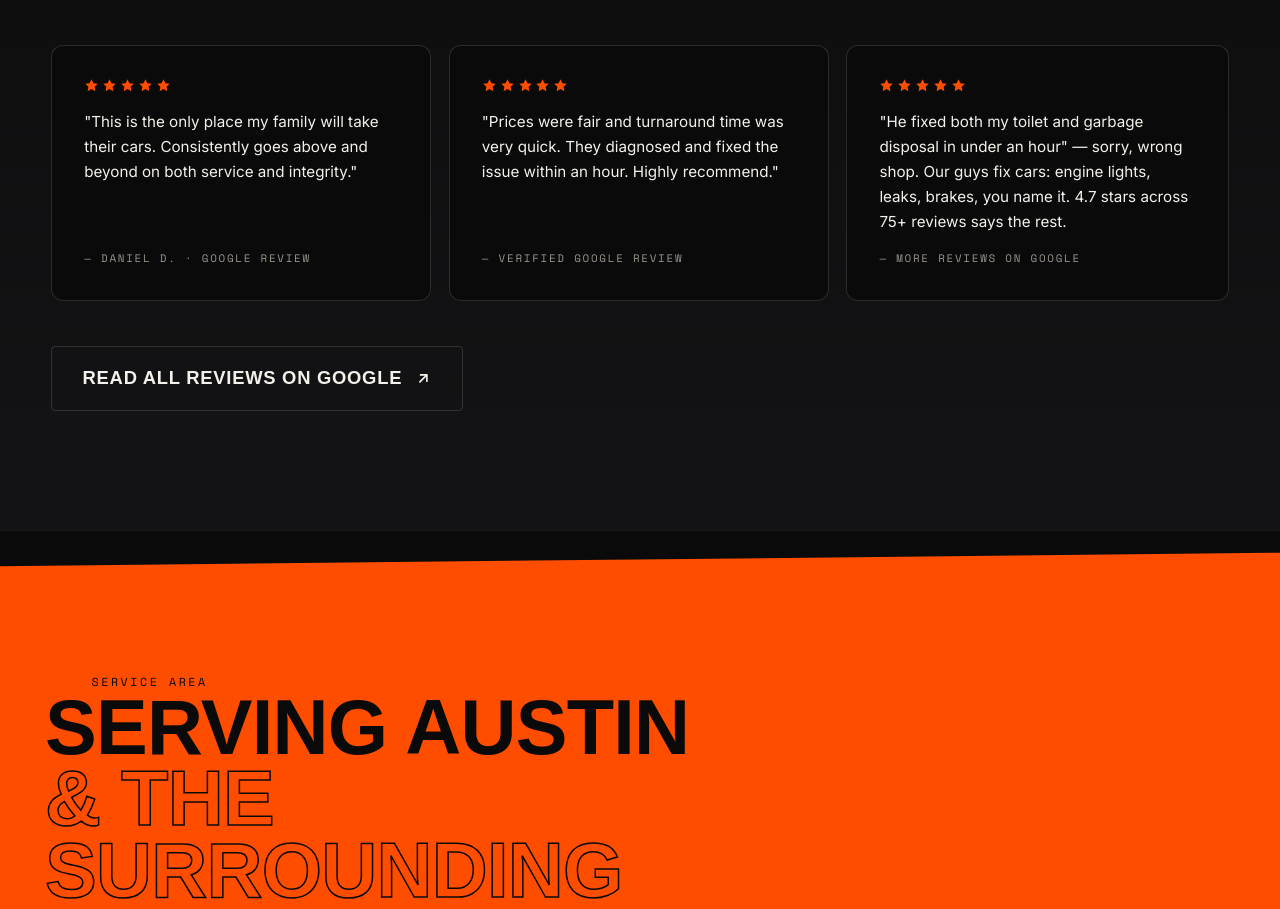
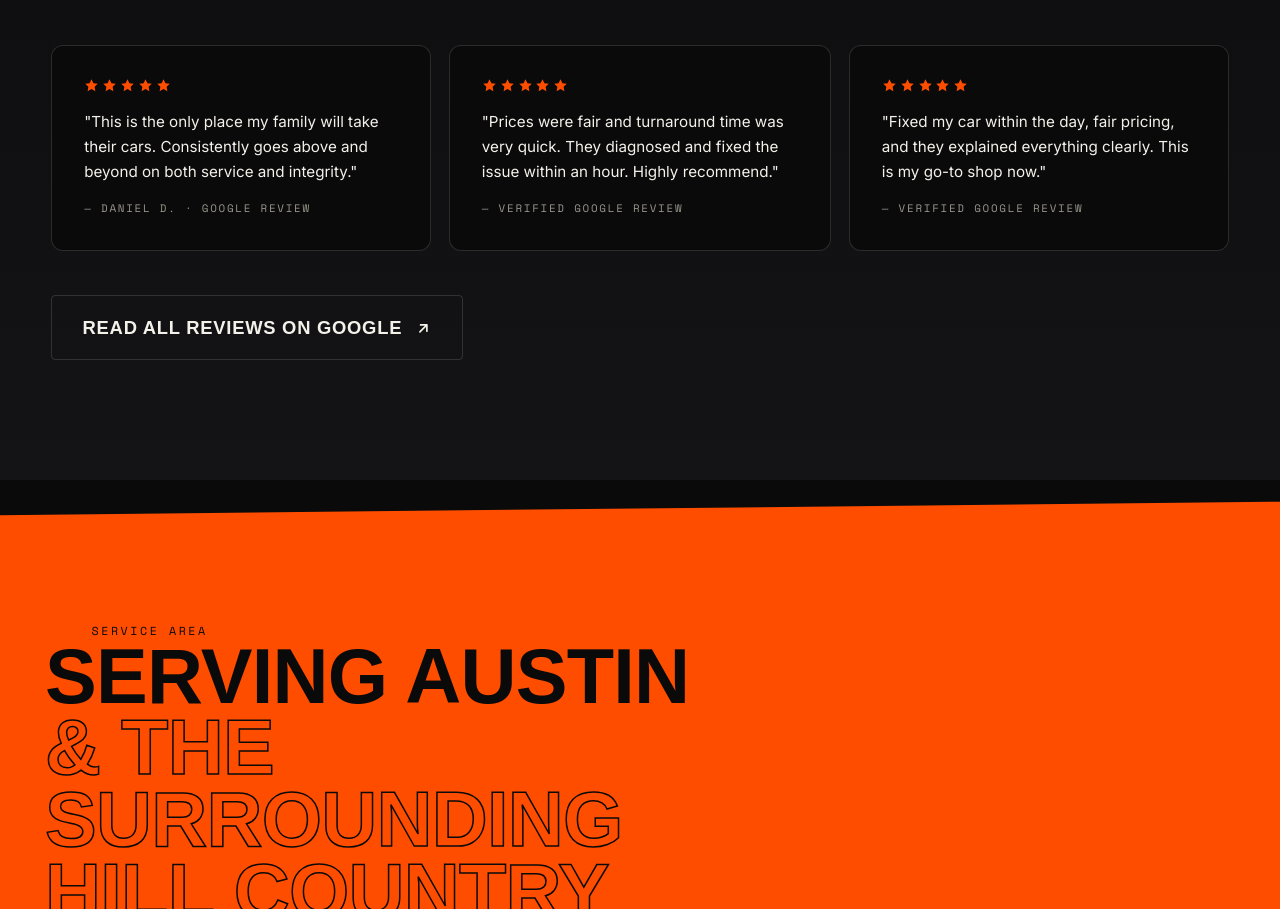
Before and after one commit to arpituppal2/austin-auto-repair-demo, a plain HTML site: page index.html in a window 1280 px wide. Shown: the part 4905-5814 px from the top of the page. Drawn offline with nearby package versions, Linux system fonts and the light colour scheme; a web font is replaced by a local one.

Commit message:
fix: clip horizontal overflow from rotated bands, clean up review card copy

```diff
--- a/index.html
+++ b/index.html
@@ -34,9 +34,10 @@ body{
   font-family:var(--body);
   font-size:16px;
   line-height:1.6;
-  overflow-x:hidden;
+  overflow-x:clip;
   -webkit-font-smoothing:antialiased;
 }
+html,body{overflow-x:clip}
 ::selection{background:var(--orange);color:var(--ink)}
 img{max-width:100%;display:block}
 a{color:inherit;text-decoration:none}
@@ -794,8 +795,8 @@ footer{border-top:1px solid var(--line);padding:4.5rem 0 2.5rem;background:var(-
         <span class="stars" aria-hidden="true">
           <svg viewBox="0 0 24 24"><path d="M12 2l3.09 6.26L22 9.27l-5 4.87 1.18 6.88L12 17.77l-6.18 3.25L7 14.14 2 9.27l6.91-1.01L12 2z"/></svg><svg viewBox="0 0 24 24"><path d="M12 2l3.09 6.26L22 9.27l-5 4.87 1.18 6.88L12 17.77l-6.18 3.25L7 14.14 2 9.27l6.91-1.01L12 2z"/></svg><svg viewBox="0 0 24 24"><path d="M12 2l3.09 6.26L22 9.27l-5 4.87 1.18 6.88L12 17.77l-6.18 3.25L7 14.14 2 9.27l6.91-1.01L12 2z"/></svg><svg viewBox="0 0 24 24"><path d="M12 2l3.09 6.26L22 9.27l-5 4.87 1.18 6.88L12 17.77l-6.18 3.25L7 14.14 2 9.27l6.91-1.01L12 2z"/></svg><svg viewBox="0 0 24 24"><path d="M12 2l3.09 6.26L22 9.27l-5 4.87 1.18 6.88L12 17.77l-6.18 3.25L7 14.14 2 9.27l6.91-1.01L12 2z"/></svg>
         </span>
-        <blockquote>"He fixed both my toilet and garbage disposal in under an hour" — sorry, wrong shop. Our guys fix cars: engine lights, leaks, brakes, you name it. 4.7 stars across 75+ reviews says the rest.</blockquote>
-        <cite>— More reviews on Google</cite>
+        <blockquote>"Fixed my car within the day, fair pricing, and they explained everything clearly. This is my go-to shop now."</blockquote>
+        <cite>— Verified Google review</cite>
       </figure>
     </div>
     <div style="margin-top:1.6rem" data-reveal>
```
